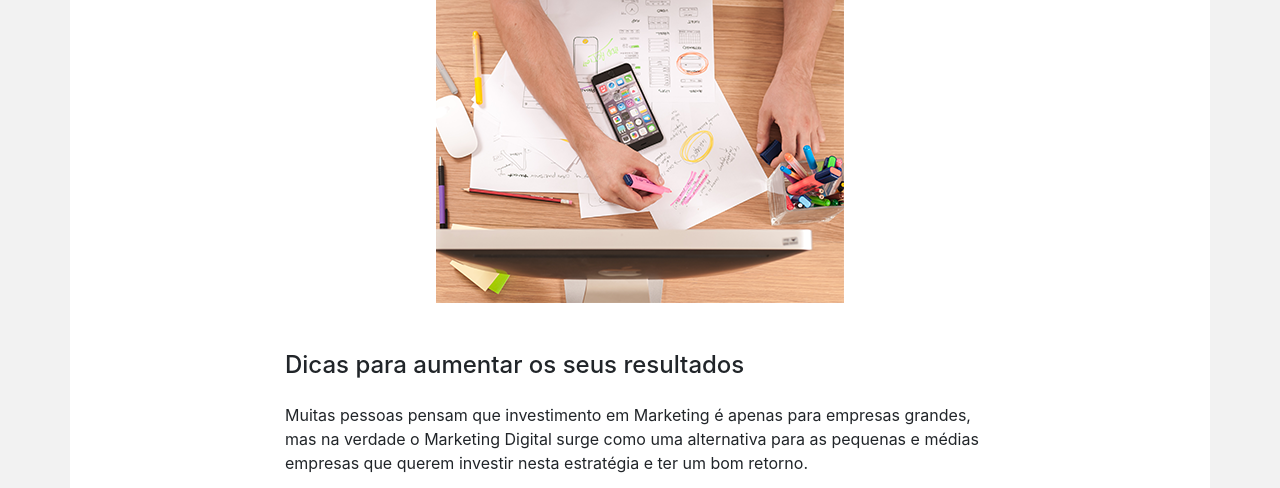
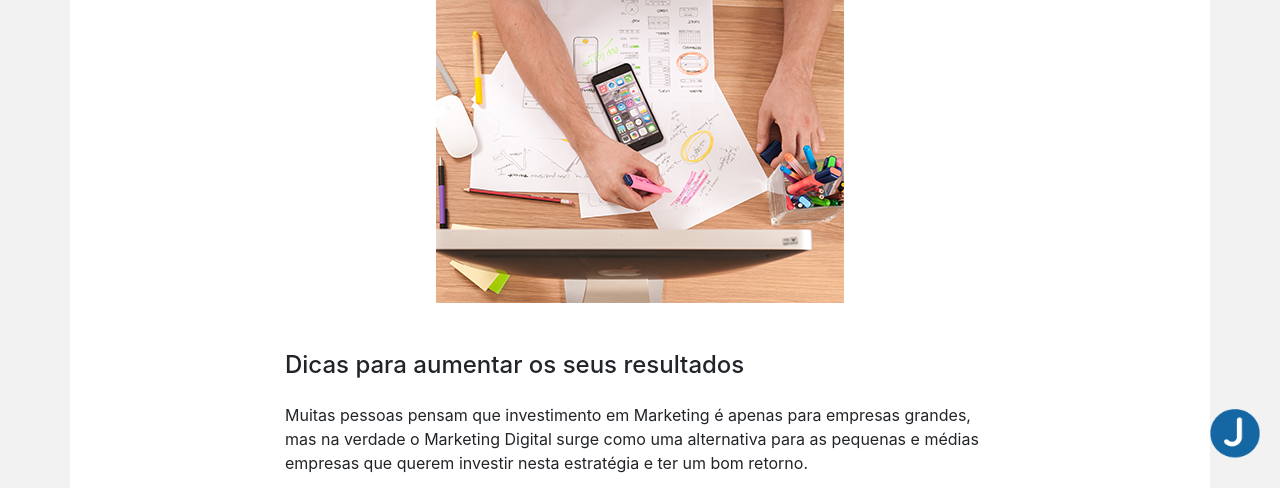
Before and after one commit to luistak/gama-jornal-pme, a website: page public/pages/posts/seis-dicas.html in a window 1280 px wide. Shown: the part 291-779 px from the top of the page. Drawn offline with Linux system fonts and the light colour scheme; some packages are replaced by stand-ins of ours.

Commit message:
Adição de Floating link para ebook

```diff
--- a/public/javascript/index.js
+++ b/public/javascript/index.js
@@ -89,4 +89,5 @@ gama.leaveModalListener = function () {
 $(function() {
     gama.setUserIp();
     gama.leaveModalListener();
+    $('[data-toggle="tooltip"]').tooltip();
 });
--- a/public/pages/posts/seis-dicas.html
+++ b/public/pages/posts/seis-dicas.html
@@ -12,7 +12,7 @@
 	<link rel="icon" href="../../img/favicon.png" />
 
 	<!-- Main CSS -->
-	<link rel="stylesheet" href="../../stylesheets/main.css?v=215743">
+	<link rel="stylesheet" href="../../stylesheets/main.css?v=6215743">
 
 	<!-- Open graph -->
 	<meta property="og:site_name" content="Jornal PME">
@@ -174,7 +174,6 @@
 				">5 bons motivos empresas investir redes sociais</a>
 						</li>
 					</ul>
-
 	</section>
 </section>
 </div>
@@ -213,6 +212,11 @@
 			</div>
 			</div>
 		</div>
+	</div>
+	<div class="fixed-lp">
+		<a href="../lp/ebook.html" target="_blank">
+			<img src="../../img/favicon.png" alt="Ebook link" class="img-fluid" data-toggle="tooltip" data-placement="left" data-html="true" title="Clique e confira nosso <b>E-book grátis!</b>">
+		</a>
 	</div>
 	<footer class="mt-2 dark-blue-bg">
 		<div class="d-flex justify-content-between align-items-center content py-4">
--- a/public/stylesheets/partials/_index.scss
+++ b/public/stylesheets/partials/_index.scss
@@ -78,3 +78,13 @@
         }
     }
 }
+
+.fixed-lp {
+    position: fixed;
+    right: 20px;
+    bottom: 50px;
+    img {
+        max-width: 50px;
+        display: block;
+    }
+}
```
Also changed, not shown: public/index.html (+6 -1 lines), public/pages/lp/controle.html (+1 -1 lines), public/pages/lp/ebook.html (+1 -1 lines), public/pages/lp/gestao.html (+1 -1 lines), public/pages/lp/infografico.html (+1 -1 lines), public/pages/posts/cinco-dicas.html (+6 -1 lines), public/pages/posts/gestao-de-pessoas.html (+6 -1 lines), public/pages/posts/lucro-mensal.html (+6 -1 lines), public/pages/posts/quatro-dicas.html (+6 -1 lines), public/pages/posts/siga-essas-dicas.html (+6 -1 lines), public/stylesheets/main.css, 1 other file.
